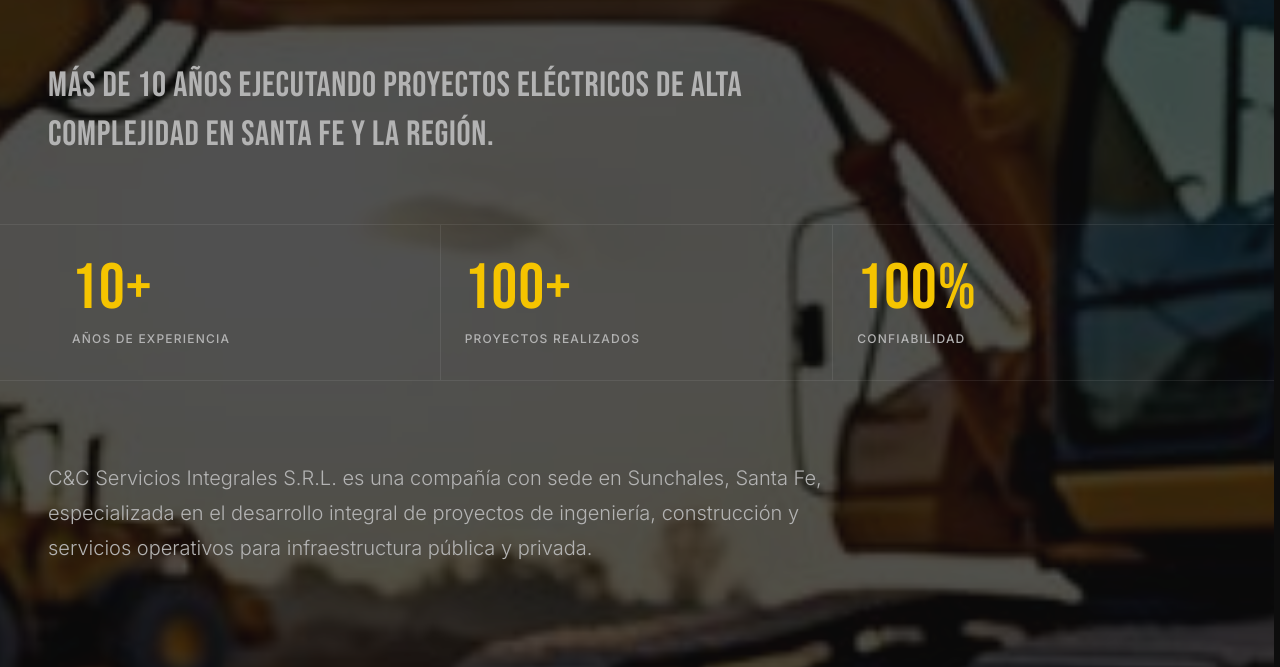
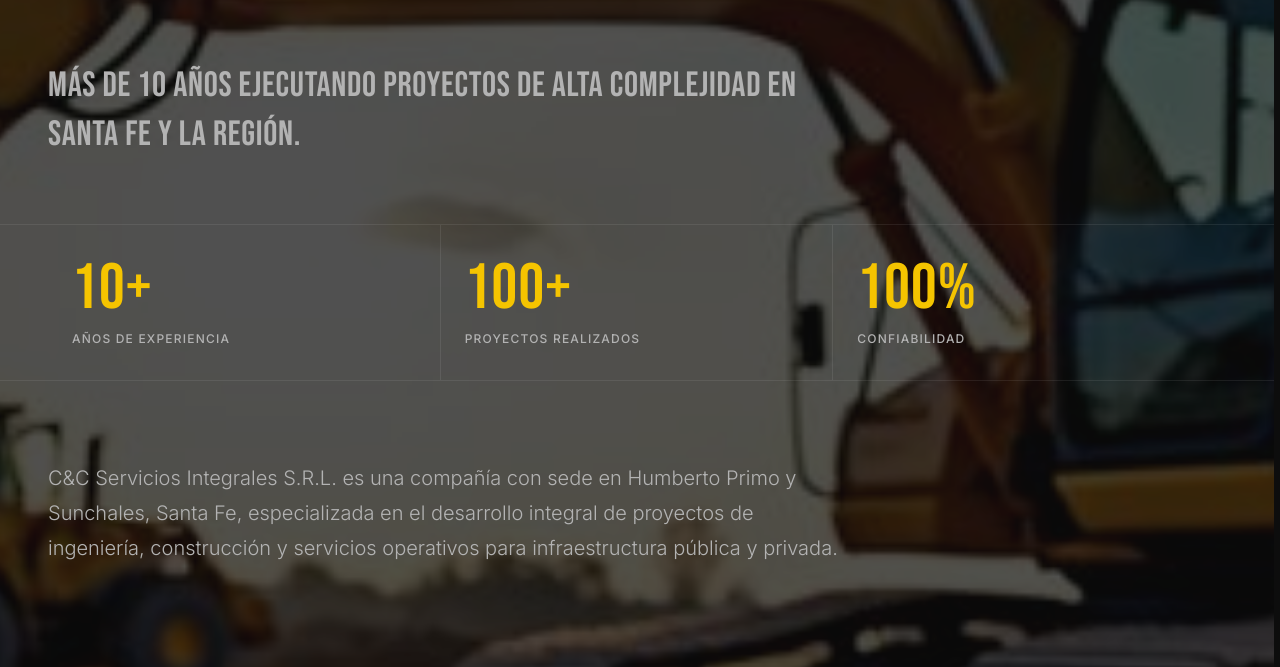
Before and after one commit to UcielF/cyc-servicios, a plain HTML site: page index.html in a window 1280 px wide. Shown: the part 4071-4738 px from the top of the page. Drawn offline with nearby package versions, Linux system fonts and the light colour scheme.

Commit message:
fix - seccion la empresa - textos

```diff
--- a/index.html
+++ b/index.html
@@ -1031,7 +1031,7 @@
           <h2 class="section-title">Quiénes<br>Somos</h2>
         </header>
         <p class="empresa__manifesto">
-          Más de 10 años ejecutando proyectos eléctricos de alta complejidad en Santa Fe y la región.
+          Más de 10 años ejecutando proyectos de alta complejidad en Santa Fe y la región.
         </p>
       </div>
 
@@ -1060,7 +1060,7 @@
       <!-- Párrafo introductorio, sobre la tarjeta -->
       <div class="container empresa__intro-text">
         <p class="empresa__description">
-          C&amp;C Servicios Integrales S.R.L. es una compañía con sede en Sunchales, Santa Fe, especializada en el
+          C&amp;C Servicios Integrales S.R.L. es una compañía con sede en Humberto Primo y Sunchales, Santa Fe, especializada en el
           desarrollo integral de proyectos de ingeniería, construcción y servicios operativos para infraestructura
           pública y privada.
         </p>
```
